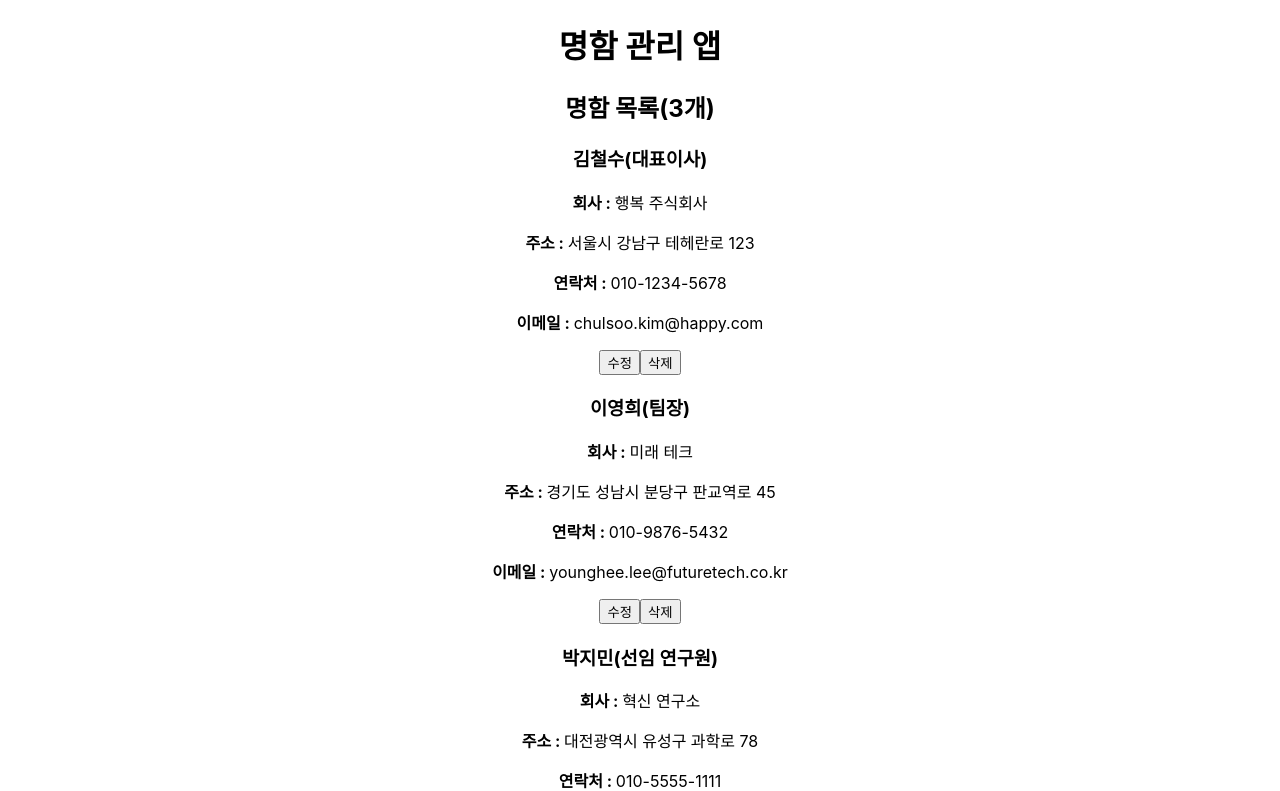
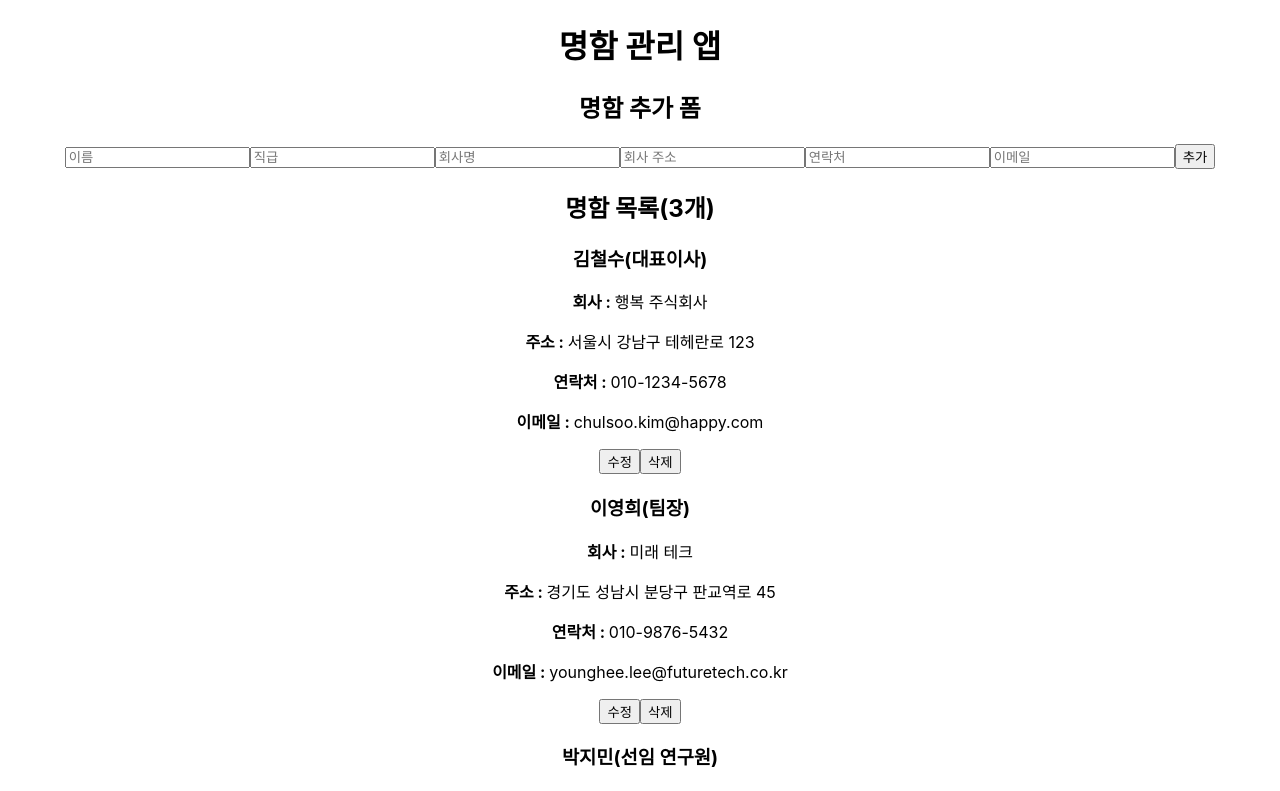
Before and after one commit to nam2626/KH_2025_04_REACT, a React (Create React App) app in the folder business-card-app/: page / in a window 1280 px wide. Shown: the top 791 px of the page. Built offline with nearby package versions, Linux system fonts and the light colour scheme.

Commit message:
명함 정보 추가 완료

```diff
--- a/business-card-app/src/components/BusinessCardManager.jsx
+++ b/business-card-app/src/components/BusinessCardManager.jsx
@@ -1,11 +1,70 @@
-import { useSelector } from 'react-redux';
+import { useState } from 'react';
+import { useSelector, useDispatch } from 'react-redux';
+import { addCard } from '../store/businessCardsSlice';
 export default () => {
   //redux store에서 명함 데이터 읽어옴
   const cards = useSelector((state) => state.businessCards.cards);
+  const dispath = useDispatch();
+  const [newData, setNewData] = useState({
+    name: '',
+    position: '',
+    company: '',
+    address: '',
+    phone: '',
+    email: '',
+  });
+
+  //   Object.keys(newData).map((key, idx, arr) => {
+  //     console.log(key, idx, arr);
+  //   });
+  //   console.log(newData);
+  const addData = () => {
+    //모든 항목 입력이 되었는지 체크
+    const isFieldEmpty = Object.values(newData).some((value) => value.trim() === '');
+    if (isFieldEmpty) {
+      alert('모든 항목을 입력하세요');
+      return;
+    }
+    //데이터 추가
+    dispath(addCard(newData));
+    //입력한 항목 초기화
+    setNewData({
+      name: '',
+      position: '',
+      company: '',
+      address: '',
+      phone: '',
+      email: '',
+    });
+  };
 
   return (
     <div>
       <h1>명함 관리 앱</h1>
+      <div>
+        {/* 명함 추가 폼 */}
+        <h2>명함 추가 폼</h2>
+        <div>
+          {Object.keys(newData).map((key) => {
+            return (
+              <input
+                key={key}
+                type={key === 'email' ? 'email' : 'text'}
+                id={key}
+                placeholder={
+                  key === 'name' ? '이름' : key === 'position' ? '직급' : key === 'company' ? '회사명' : key === 'address' ? '회사 주소' : key === 'phone' ? '연락처' : key === 'email' ? '이메일' : ''
+                }
+                value={newData[key]}
+                onChange={(e) => {
+                  const { id, value } = e.target;
+                  setNewData({ ...newData, [id]: value });
+                }}
+              />
+            );
+          })}
+          <button onClick={addData}>추가</button>
+        </div>
+      </div>
       <div>
         <h2>명함 목록({cards.length}개)</h2>
         {cards.map((card) => (
--- a/business-card-app/src/store/businessCardsSlice.js
+++ b/business-card-app/src/store/businessCardsSlice.js
@@ -34,7 +34,10 @@ export const businessCardsSlice = createSlice({
   name: 'businessCards',
   initialState,
   reducers: {
-    addCard: (state, action) => {},
+    addCard: (state, action) => {
+      console.log(action.payload);
+      state.cards = [...state.cards, { ...action.payload, id: Date.now() }];
+    },
     deleteCard: (state, action) => {},
     updateCard: (state, action) => {},
   },
```
